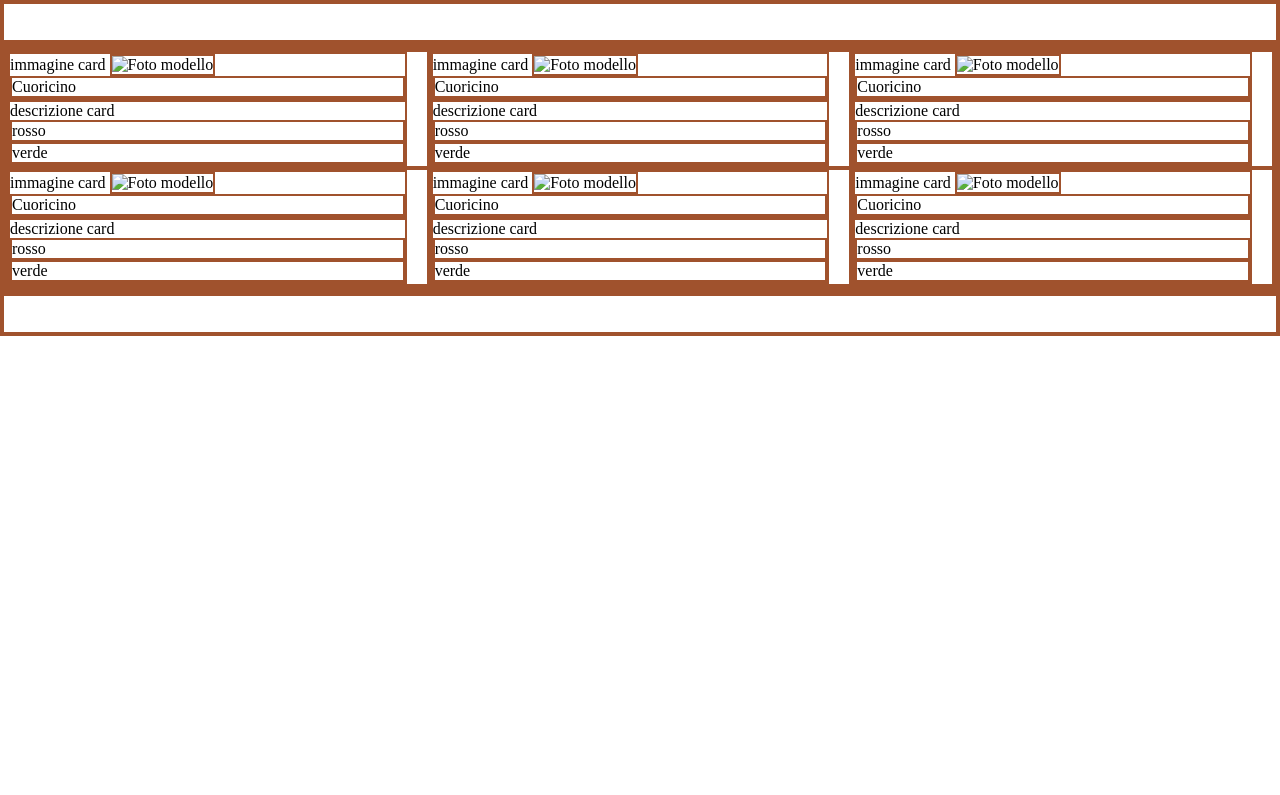
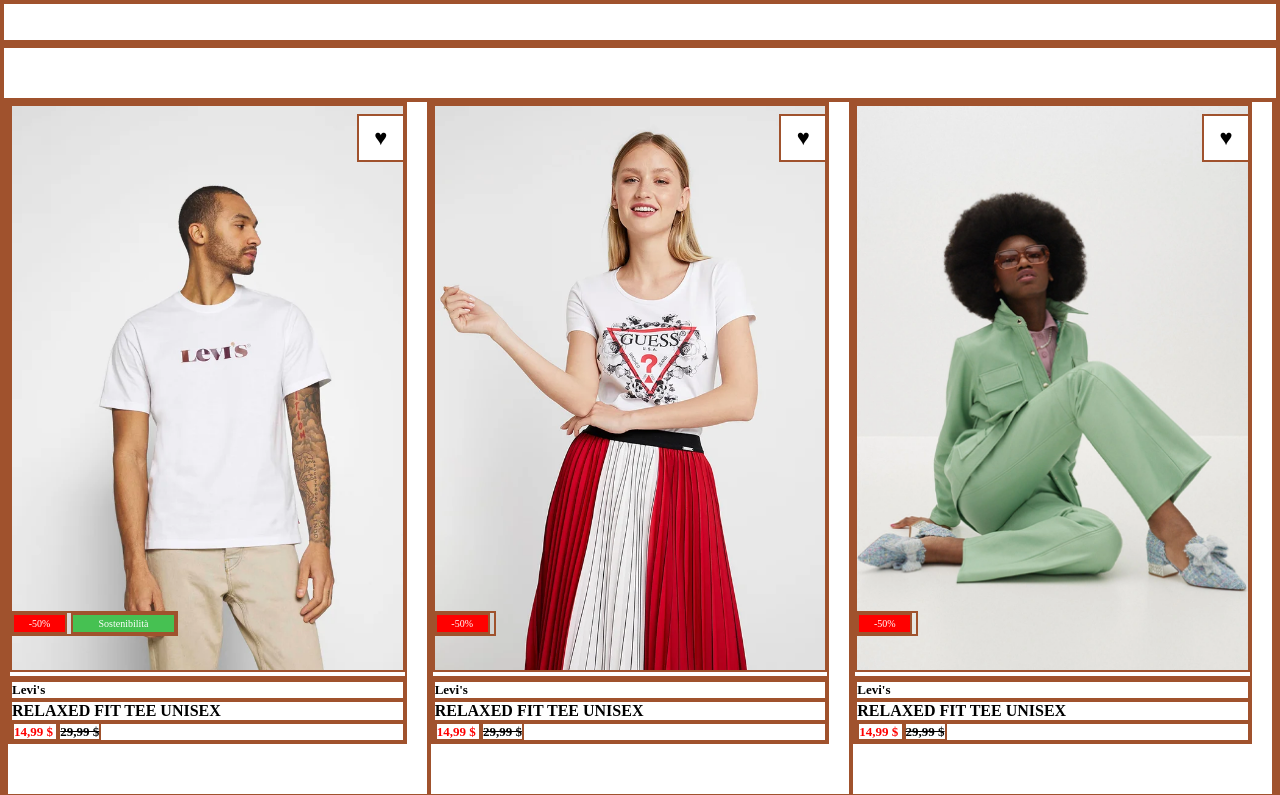
Before and after one commit to masfreddy93/html-css-boolando, a plain HTML site: page index.html in a window 1280 px wide. Shown: the top 795 px of the page. Drawn offline with Linux system fonts and the light colour scheme.

Commit message:
main (without elements ::hover) : done;

```diff
--- a/css/style.css
+++ b/css/style.css
@@ -24,6 +24,10 @@
 
 /* MAIN  */
 
+.main .container {
+    padding-top: 50px;
+}
+
 .row {
     display: flex;
     flex-wrap: wrap;
@@ -32,4 +36,77 @@
 .card {
     width: calc(100% / 3);
     padding-right: 20px;
+    padding-bottom: 50px;
 }
+
+.card-img-heart {
+    position: relative;
+}
+
+.card-img {
+    width: -webkit-fill-available;
+
+}
+
+.card-heart {
+    width: 48px;
+    height: 48px;
+    background-color: white;
+    color: black;
+    display: flex;
+    justify-content: center;
+    align-items: center;
+    position: absolute;
+    top: 10px;
+    right: 0%;
+    font-size: 22px;
+}
+
+.card-green-red {
+    display: flex;
+    height: 25px;
+    position: absolute;
+    bottom: 40px;
+}
+
+.red,
+.green {
+    color: white;
+    font-size: 10px;
+    display: flex;
+    justify-content: center;
+    align-items: center;
+}
+
+.red {
+    width: 55px;
+    background-color: red;
+    margin-right: 4px;
+}
+
+.green {
+    width: 105px;
+    background-color: rgb(70, 193, 82);
+}
+
+
+/* DESCRIPTION  */
+.card-description h3 {
+    font-size: 13px;
+    font-weight: medium;
+}
+
+.card-description h2 {
+    font-size: 16px;
+    font-weight: bold;
+}
+
+.card-description .price-discounted {
+    color: red;
+    font-weight: bold;
+}
+
+.card-description .price-old {
+    text-decoration-line: line-through
+
+}
--- a/index.html
+++ b/index.html
@@ -20,105 +20,131 @@
             <div class="row">
                 <div class="card">
                     <figure class="card-img-heart">
-                        immagine card
-                        <img src="" alt="Foto modello" class="card-img">
-                        <div class="card-heart">Cuoricino</div>
+                        <img src="img/1.webp" alt="Foto modell*" class="card-img">
+                        <div class="card-heart">&hearts;</div>
+                        <div class="card-green-red">
+                            <div class="card--discount red">
+                            -50%
+                            </div>
+                            <div class="card--quality green">
+                            Sostenibilità
+                            </div>
+                        </div>
                     </figure>
                     <div class="card-description">
-                        descrizione card
-                        <div class="card-description-discount red">
-                        rosso
-                        </div>
-                        <div class="card-description-quality green">
-                        verde
-                        </div>
+                        <h3 class="brand">Levi's</h3>
+                        <h2 class="name-item">RELAXED FIT TEE UNISEX</h2>
+                        <h3 class="price">
+                            <span class="price-discounted">14,99 $ </span>
+                            <span class="price-old">29,99 $</span>
+                        </h3>
                     </div>
                 </div>
 
                 <div class="card">
                     <figure class="card-img-heart">
-                        immagine card
-                        <img src="" alt="Foto modello" class="card-img">
-                        <div class="card-heart">Cuoricino</div>
+                        <img src="img/2.webp" alt="Foto modell*" class="card-img">
+                        <div class="card-heart">&hearts;</div>
+                        <div class="card-green-red">
+                            <div class="card--discount red">
+                            -50%
+                            </div>
+
+                        </div>
                     </figure>
                     <div class="card-description">
-                        descrizione card
-                        <div class="card-description-discount red">
-                        rosso
-                        </div>
-                        <div class="card-description-quality green">
-                        verde
-                        </div>
+                        <h3 class="brand">Levi's</h3>
+                        <h2 class="name-item">RELAXED FIT TEE UNISEX</h2>
+                        <h3 class="price">
+                            <span class="price-discounted">14,99 $ </span>
+                            <span class="price-old">29,99 $</span>
+                        </h3>
                     </div>
                 </div>
 
                 <div class="card">
                     <figure class="card-img-heart">
-                        immagine card
-                        <img src="" alt="Foto modello" class="card-img">
-                        <div class="card-heart">Cuoricino</div>
+                        <img src="img/3.webp" alt="Foto modell*" class="card-img">
+                        <div class="card-heart">&hearts;</div>
+                        <div class="card-green-red">
+                            <div class="card--discount red">
+                            -50%
+                            </div>
+
+                        </div>
                     </figure>
                     <div class="card-description">
-                        descrizione card
-                        <div class="card-description-discount red">
-                        rosso
-                        </div>
-                        <div class="card-description-quality green">
-                        verde
-                        </div>
+                        <h3 class="brand">Levi's</h3>
+                        <h2 class="name-item">RELAXED FIT TEE UNISEX</h2>
+                        <h3 class="price">
+                            <span class="price-discounted">14,99 $ </span>
+                            <span class="price-old">29,99 $</span>
+                        </h3>
                     </div>
                 </div>
 
                 <div class="card">
                     <figure class="card-img-heart">
-                        immagine card
-                        <img src="" alt="Foto modello" class="card-img">
-                        <div class="card-heart">Cuoricino</div>
+                        <img src="img/4.webp" alt="Foto modell*" class="card-img">
+                        <div class="card-heart">&hearts;</div>
+                        <div class="card-green-red">
+                            <div class="card--discount red">
+                            -50%
+                            </div>
+                            <div class="card--quality green">
+                            Sostenibilità
+                            </div>
+                        </div>
                     </figure>
                     <div class="card-description">
-                        descrizione card
-                        <div class="card-description-discount red">
-                        rosso
-                        </div>
-                        <div class="card-description-quality green">
-                        verde
-                        </div>
+                        <h3 class="brand">Levi's</h3>
+                        <h2 class="name-item">RELAXED FIT TEE UNISEX</h2>
+                        <h3 class="price">
+                            <span class="price-discounted">14,99 $ </span>
+                            <span class="price-old">29,99 $</span>
+                        </h3>
                     </div>
                 </div>
 
                 <div class="card">
                     <figure class="card-img-heart">
-                        immagine card
-                        <img src="" alt="Foto modello" class="card-img">
-                        <div class="card-heart">Cuoricino</div>
+                        <img src="img/5.webp" alt="Foto modell*" class="card-img">
+                        <div class="card-heart">&hearts;</div>
+                        <div class="card-green-red">
+
+                        </div>
                     </figure>
                     <div class="card-description">
-                        descrizione card
-                        <div class="card-description-discount red">
-                        rosso
-                        </div>
-                        <div class="card-description-quality green">
-                        verde
-                        </div>
+                        <h3 class="brand">Levi's</h3>
+                        <h2 class="name-item">RELAXED FIT TEE UNISEX</h2>
+                        <h3 class="price">
+                            <span class="price-discounted">14,99 $ </span>
+                            <span class="price-old">29,99 $</span>
+                        </h3>
                     </div>
                 </div>
 
                 <div class="card">
                     <figure class="card-img-heart">
-                        immagine card
-                        <img src="" alt="Foto modello" class="card-img">
-                        <div class="card-heart">Cuoricino</div>
+                        <img src="img/6.webp" alt="Foto modell*" class="card-img">
+                        <div class="card-heart">&hearts;</div>
+                        <div class="card-green-red">
+                            <div class="card--quality green">
+                            Sostenibilità
+                            </div>
+                        </div>
                     </figure>
                     <div class="card-description">
-                        descrizione card
-                        <div class="card-description-discount red">
-                        rosso
-                        </div>
-                        <div class="card-description-quality green">
-                        verde
-                        </div>
+                        <h3 class="brand">Levi's</h3>
+                        <h2 class="name-item">RELAXED FIT TEE UNISEX</h2>
+                        <h3 class="price">
+                            <span class="price-discounted">14,99 $ </span>
+                            <span class="price-old">29,99 $</span>
+                        </h3>
                     </div>
                 </div>
+
+
             </div>
 
         </div>
```
